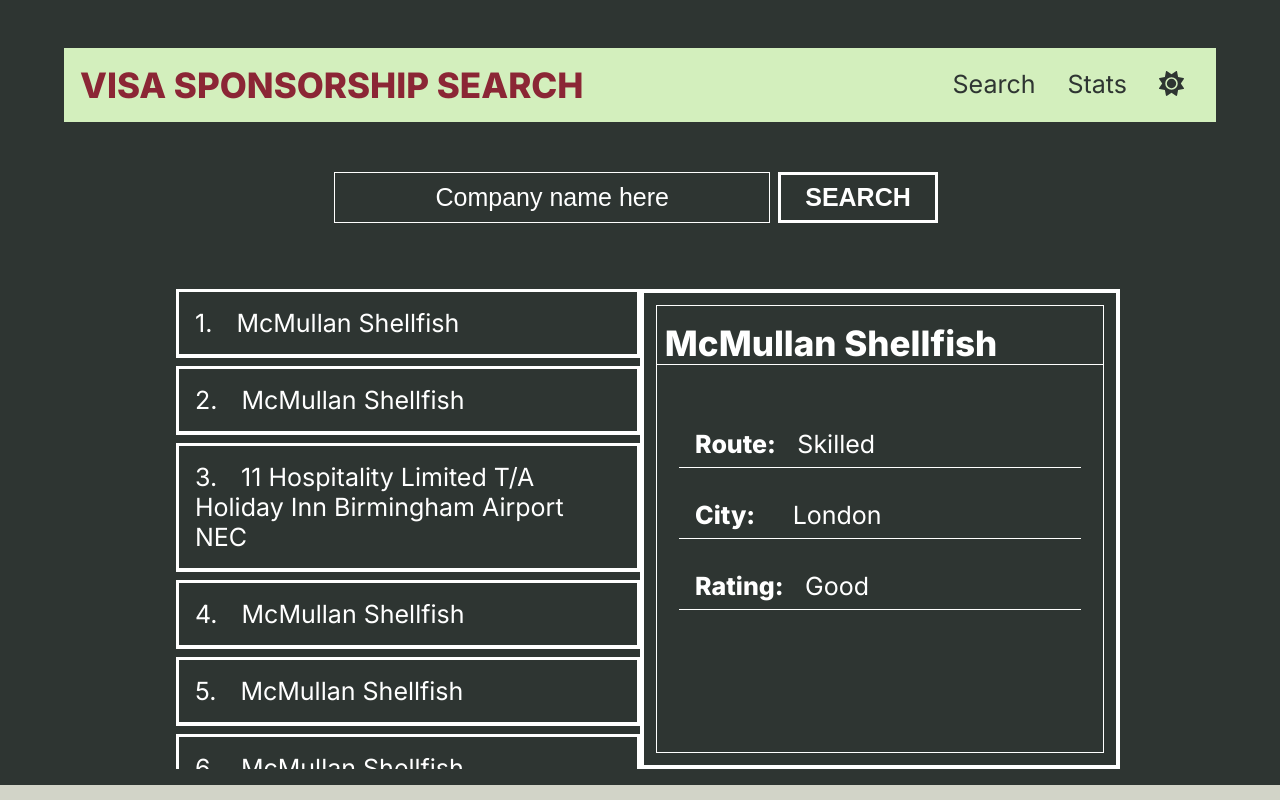
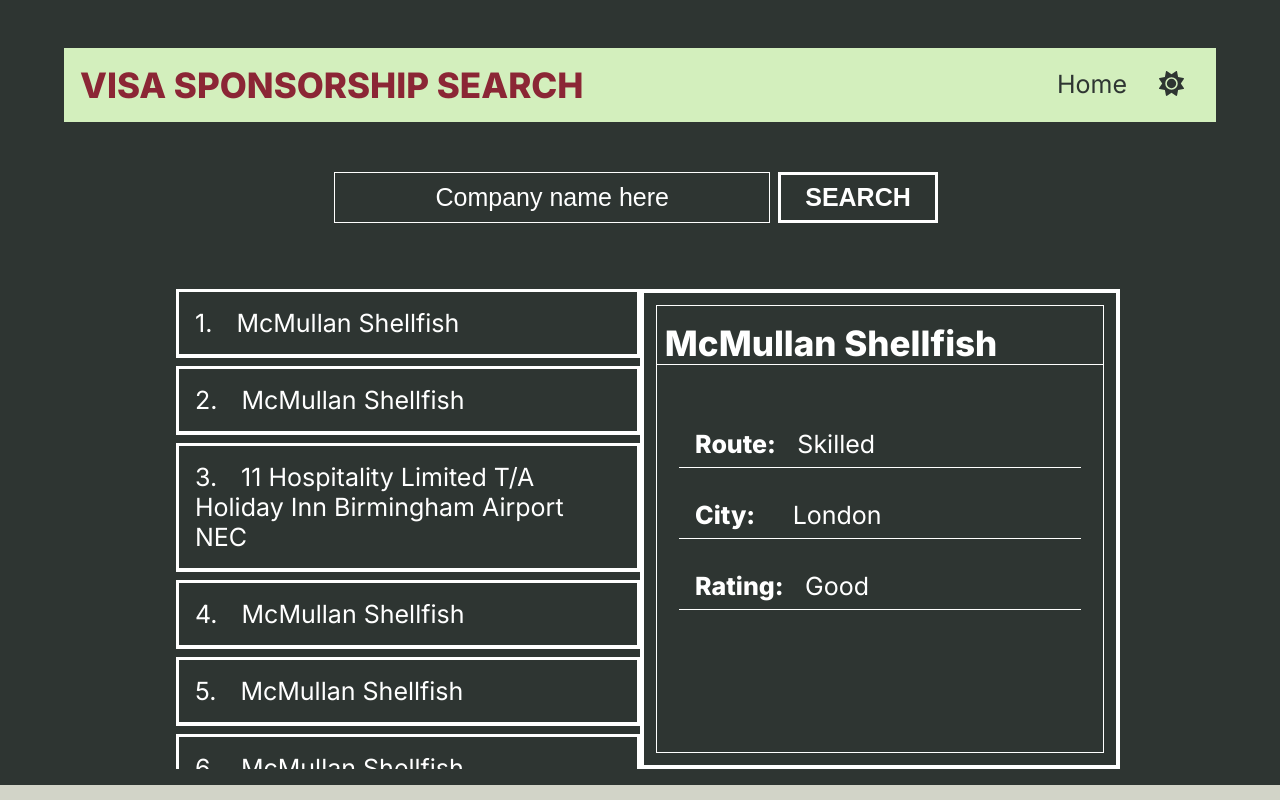
Before and after one commit to DMK980/visa-search, a React (Create React App) app: page /search in a window 1280 px wide. Shown: the top 800 px of the page. Built offline with nearby package versions, Linux system fonts and the light colour scheme.

Commit message:
few changes

```diff
--- a/src/components/Header/Header.js
+++ b/src/components/Header/Header.js
@@ -18,11 +18,11 @@
                     <ul className={Header.navbar_list}>
                         {/* LINKS TO OTHER PAGES */}
                         <li className={Header.links}>
-                            <a className={`${Header.links_a} ${Header.links_a_search}`}href="/">Search</a>
+                            <a className={`${Header.links_a} ${Header.links_a_search}`}href="/">Home</a>
                         </li>
-                        <li className={Header.links}>
+                        {/* <li className={Header.links}>
                             <a className={`${Header.links_a} ${Header.links_a_submit}`}href="/Stats">Stats</a>
-                        </li>
+                        </li> */}
                         <li className={Header.links}>
                             {/* Light and Dark toggle */}
                             <input className={Header.input}id="toggle"type="checkbox"/>
--- a/src/components/Search/search.js
+++ b/src/components/Search/search.js
@@ -8,20 +8,19 @@
 
     const navigate = useNavigate();
     const dispatch = useDispatch();
+    const selector = useSelector(state => state.input.value);
 
     const pageSwitch = ()=>{
         navigate(`/search`)
     }
 
     const updatestate = (e)=>{
-        console.log(e.target.value)
         dispatch(inputchange(e.target.value))
     }
 
-
     return(
         <div className={search.search_container}>
-            <input className={search.input} placeholder={useSelector((state)=> state.input.value)}type="text" onChange={updatestate}/>
+            <input className={search.input} placeholder={selector}type="text" onChange={updatestate}/>
             <button className={search.search} onClick={pageSwitch}>SEARCH</button>
             <div></div>
         </div>
--- a/src/store/inputslice/inputslice.js
+++ b/src/store/inputslice/inputslice.js
@@ -10,7 +10,6 @@
             state.value = action.payload
         }
     }
-
 })
 
 export const {inputchange} = inputslice.actions;
```
